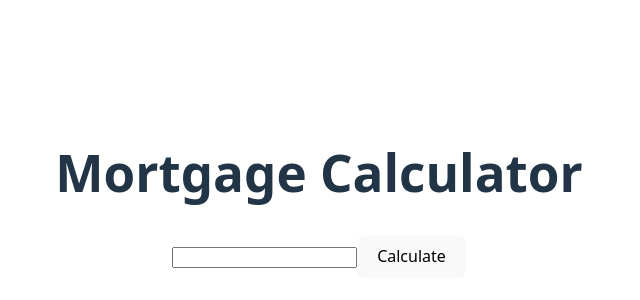
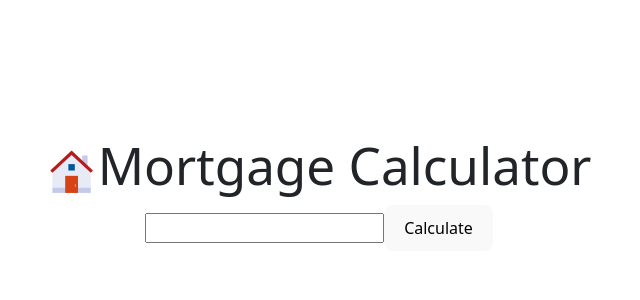
Before and after one commit to gipsoong/journeyhome, a React (Vite) app: page / in a window 1280 px wide. Shown: the part 206-506 px from the top of the page, without its empty margins (321-961 px from the left). Built offline with nearby package versions, Linux system fonts and the light colour scheme.

Commit message:
Import Bootstrap and React Icons

```diff
--- a/index.html
+++ b/index.html
@@ -4,6 +4,7 @@
     <meta charset="UTF-8" />
     <link rel="icon" type="image/svg+xml" href="/vite.svg" />
     <meta name="viewport" content="width=device-width, initial-scale=1.0" />
+    <link href="https://cdn.jsdelivr.net/npm/bootstrap@5.3.6/dist/css/bootstrap.min.css" rel="stylesheet" integrity="sha384-4Q6Gf2aSP4eDXB8Miphtr37CMZZQ5oXLH2yaXMJ2w8e2ZtHTl7GptT4jmndRuHDT" crossorigin="anonymous">
     <title>journeyhome</title>
   </head>
   <body>
--- a/package.json
+++ b/package.json
@@ -11,7 +11,8 @@
   },
   "dependencies": {
     "react": "^19.1.0",
-    "react-dom": "^19.1.0"
+    "react-dom": "^19.1.0",
+    "react-icons": "^5.5.0"
   },
   "devDependencies": {
     "@eslint/js": "^9.25.0",
--- a/src/App.jsx
+++ b/src/App.jsx
@@ -1,7 +1,6 @@
 import { useState } from 'react'
-import reactLogo from './assets/react.svg'
-import viteLogo from '/vite.svg'
 import './App.css'
+import { FcHome } from "react-icons/fc"
 import Form from './components/form'
 
 Form
@@ -12,7 +11,7 @@ function App() {
   return (
     <>
       <div>
-        <h1>Mortgage Calculator</h1>
+        <h1> <FcHome />Mortgage Calculator</h1>
         <Form />
       </div>
     </>
```
Also changed, not shown: 1 other file (tests, documents, lock files or other folders).
